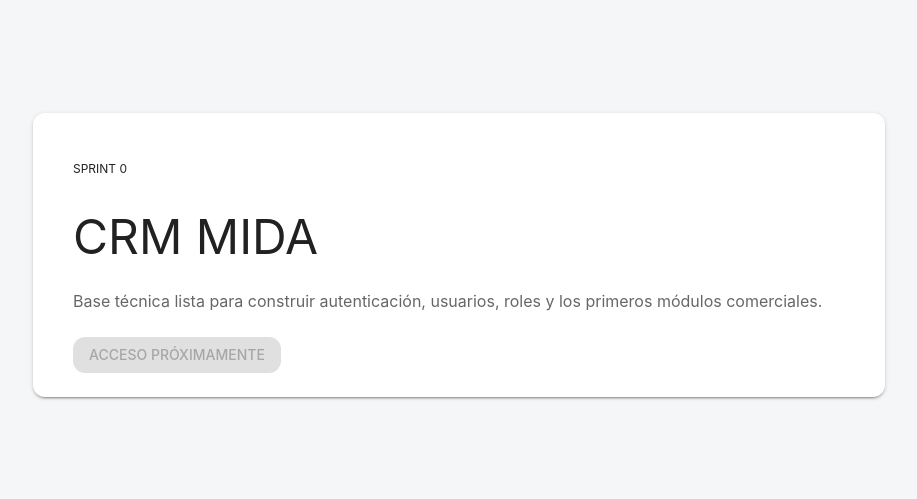
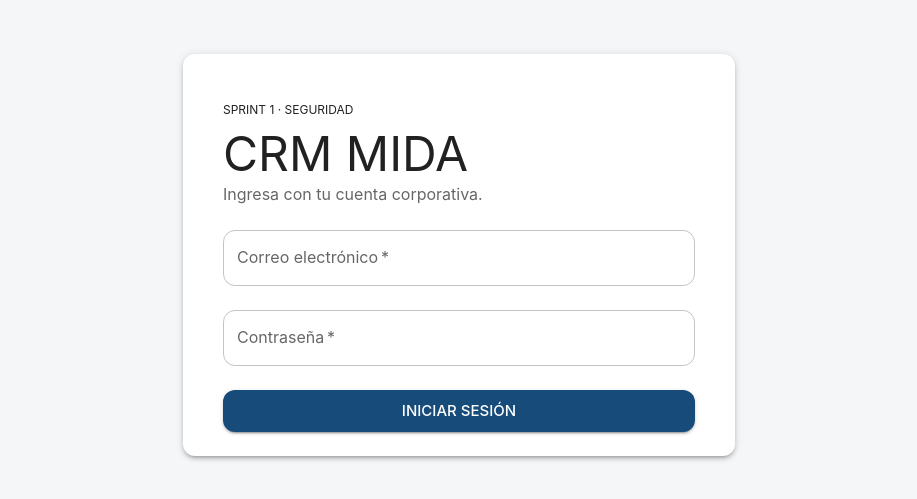
Before and after one commit to oortiz1186/crm-mida, a React (Vite) app in the folder frontend/: page / in a window 1280 px wide. Shown: the part 145-644 px from the top of the page, without its empty margins (181-1098 px from the left). Built offline with nearby package versions, Linux system fonts and the light colour scheme; no server answers.

Commit message:
feat(auth): add login and private dashboard UI

```diff
--- a/frontend/src/App.tsx
+++ b/frontend/src/App.tsx
@@ -1,21 +1,158 @@
-import { Box, Button, Card, CardContent, Container, Stack, Typography } from '@mui/material'
+import { useMemo, useState } from 'react'
+import {
+  Alert,
+  AppBar,
+  Box,
+  Button,
+  Card,
+  CardContent,
+  CircularProgress,
+  Container,
+  Stack,
+  TextField,
+  Toolbar,
+  Typography,
+} from '@mui/material'
+
+interface CurrentUser {
+  id: string
+  email: string
+  fullName: string
+  roles: string[]
+  permissions: string[]
+}
+
+interface LoginResponse {
+  accessToken: string
+  expiresAtUtc: string
+  user: CurrentUser
+}
+
+const apiBaseUrl = import.meta.env.VITE_API_URL ?? 'http://localhost:8080'
 
 export default function App() {
+  const [email, setEmail] = useState('')
+  const [password, setPassword] = useState('')
+  const [session, setSession] = useState<LoginResponse | null>(null)
+  const [loading, setLoading] = useState(false)
+  const [error, setError] = useState('')
+
+  const roleLabel = useMemo(
+    () => session?.user.roles.join(', ') || 'Sin rol asignado',
+    [session],
+  )
+
+  async function handleLogin(event: React.FormEvent<HTMLFormElement>) {
+    event.preventDefault()
+    setLoading(true)
+    setError('')
+
+    try {
+      const response = await fetch(`${apiBaseUrl}/api/v1/auth/login`, {
+        method: 'POST',
+        headers: { 'Content-Type': 'application/json' },
+        body: JSON.stringify({ email, password }),
+      })
+
+      if (!response.ok) {
+        throw new Error('Correo o contraseña incorrectos.')
+      }
+
+      const data = (await response.json()) as LoginResponse
+      setSession(data)
+      setPassword('')
+    } catch (loginError) {
+      setError(loginError instanceof Error ? loginError.message : 'No fue posible iniciar sesión.')
+    } finally {
+      setLoading(false)
+    }
+  }
+
+  if (session) {
+    return (
+      <Box minHeight="100vh" bgcolor="background.default">
+        <AppBar position="static" elevation={0}>
+          <Toolbar>
+            <Typography variant="h6" sx={{ flexGrow: 1 }}>
+              CRM MIDA
+            </Typography>
+            <Button color="inherit" onClick={() => setSession(null)}>
+              Cerrar sesión
+            </Button>
+          </Toolbar>
+        </AppBar>
+
+        <Container maxWidth="lg" sx={{ py: 5 }}>
+          <Stack spacing={3}>
+            <Box>
+              <Typography variant="overline">Sprint 1</Typography>
+              <Typography variant="h3" component="h1">
+                Bienvenido, {session.user.fullName}
+              </Typography>
+              <Typography color="text.secondary">
+                {session.user.email} · {roleLabel}
+              </Typography>
+            </Box>
+
+            <Card>
+              <CardContent>
+                <Stack spacing={1}>
+                  <Typography variant="h6">Autenticación completada</Typography>
+                  <Typography color="text.secondary">
+                    La sesión JWT está activa y el layout privado del CRM ya está disponible.
+                  </Typography>
+                  <Typography variant="body2">
+                    Permisos cargados: {session.user.permissions.length}
+                  </Typography>
+                </Stack>
+              </CardContent>
+            </Card>
+          </Stack>
+        </Container>
+      </Box>
+    )
+  }
+
   return (
     <Box component="main" minHeight="100vh" display="grid" alignItems="center">
-      <Container maxWidth="md">
-        <Card elevation={2}>
+      <Container maxWidth="sm">
+        <Card elevation={3}>
           <CardContent sx={{ p: { xs: 3, md: 5 } }}>
-            <Stack spacing={3}>
-              <Typography variant="overline">Sprint 0</Typography>
-              <Typography variant="h3" component="h1">
-                CRM MIDA
-              </Typography>
-              <Typography color="text.secondary">
-                Base técnica lista para construir autenticación, usuarios, roles y los primeros módulos comerciales.
-              </Typography>
-              <Button variant="contained" disabled sx={{ alignSelf: 'flex-start' }}>
-                Acceso próximamente
+            <Stack component="form" spacing={3} onSubmit={handleLogin}>
+              <Box>
+                <Typography variant="overline">Sprint 1 · Seguridad</Typography>
+                <Typography variant="h3" component="h1">
+                  CRM MIDA
+                </Typography>
+                <Typography color="text.secondary">
+                  Ingresa con tu cuenta corporativa.
+                </Typography>
+              </Box>
+
+              {error && <Alert severity="error">{error}</Alert>}
+
+              <TextField
+                label="Correo electrónico"
+                type="email"
+                value={email}
+                onChange={(event) => setEmail(event.target.value)}
+                autoComplete="email"
+                required
+                fullWidth
+              />
+
+              <TextField
+                label="Contraseña"
+                type="password"
+                value={password}
+                onChange={(event) => setPassword(event.target.value)}
+                autoComplete="current-password"
+                required
+                fullWidth
+              />
+
+              <Button type="submit" variant="contained" size="large" disabled={loading}>
+                {loading ? <CircularProgress size={24} color="inherit" /> : 'Iniciar sesión'}
               </Button>
             </Stack>
           </CardContent>
```
